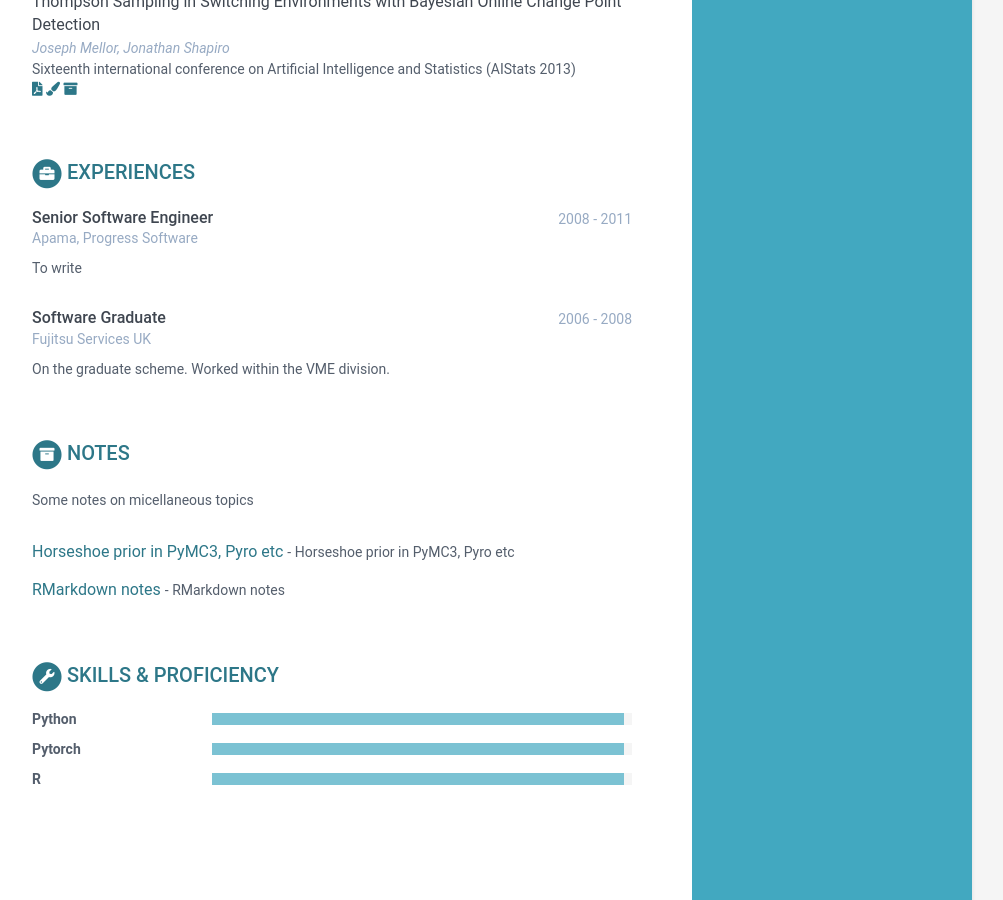
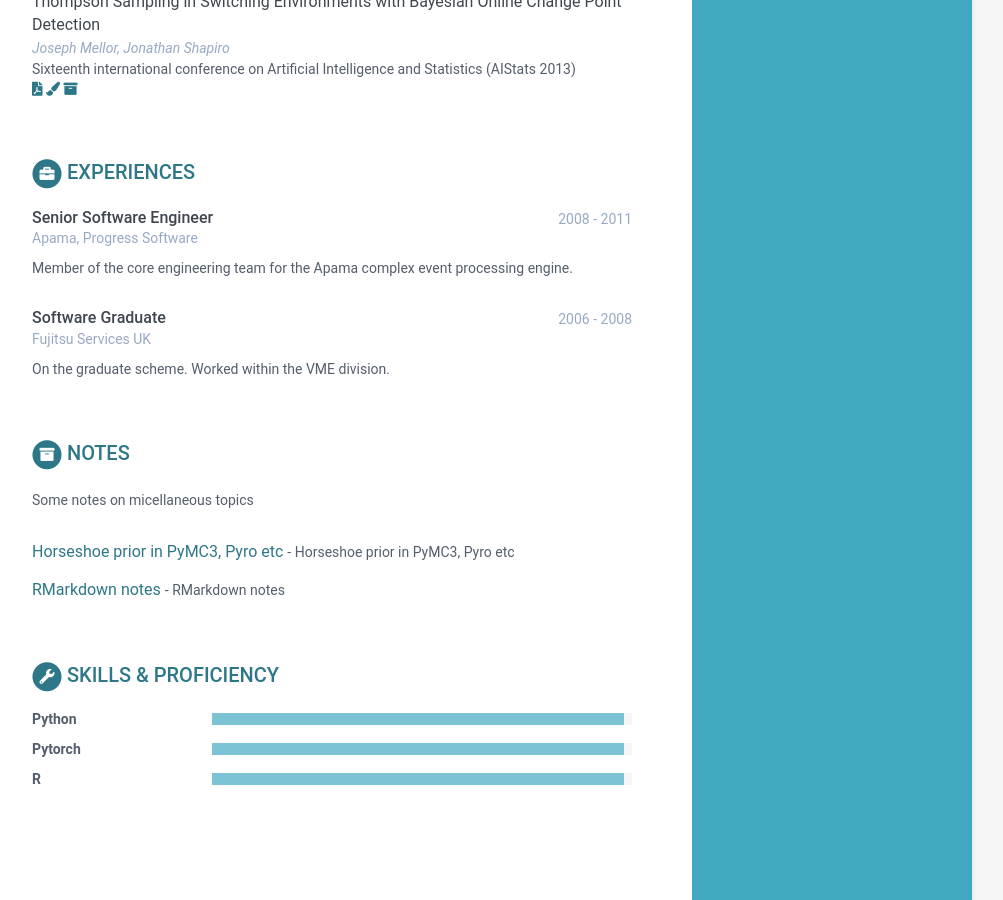
Before and after one commit to mellorjc/mellorjc.github.io, a Jekyll site: the page built from index.html, in a window 1280 px wide and 900 px high, scrolled down 1988 px. Shown: the whole window, without its empty margins (168-1171 px from the left). Built offline with Jekyll 4.4.1, drawn with Linux system fonts in a browser that asks for light colours.

Commit message:
Update data.yml

```diff
--- a/_data/data.yml
+++ b/_data/data.yml
@@ -59,7 +59,7 @@ experiences:
       time: 2008 - 2011
       company: Apama, Progress Software
       details: |
-             To write
+             Member of the core engineering team for the Apama complex event processing engine.
     - role: Software Graduate
       time: 2006 - 2008
       company: Fujitsu Services UK
```
